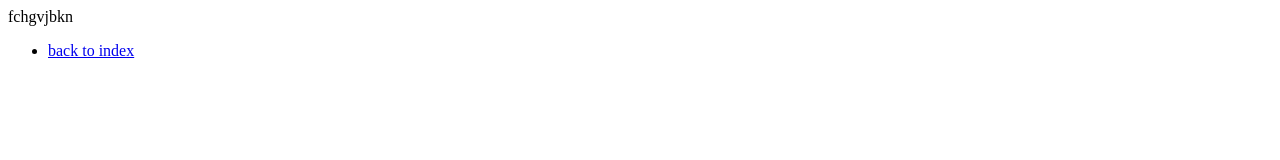
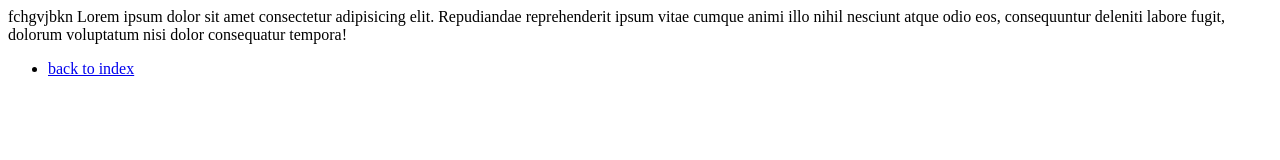
Before and after one commit to huantran01/WEEK1-HTML-CC, a plain HTML site: page dashboard.html in a window 1280 px wide. Drawn offline with Linux system fonts and the light colour scheme.

Commit message:
paragraphing and sectioning

```diff
--- a/dashboard.html
+++ b/dashboard.html
@@ -7,7 +7,9 @@
     <title>Document</title>
 </head>
 <body>
-    fchgvjbkn
+    <div
+    <p>fchgvjbkn Lorem ipsum dolor sit amet consectetur adipisicing elit. Repudiandae reprehenderit ipsum vitae cumque animi illo nihil nesciunt atque odio eos, consequuntur deleniti labore fugit, dolorum voluptatum nisi dolor consequatur tempora!
+    </p>
     <ul>
         <li><a href="/index.html">back to index</a></li>
     </ul>
```
